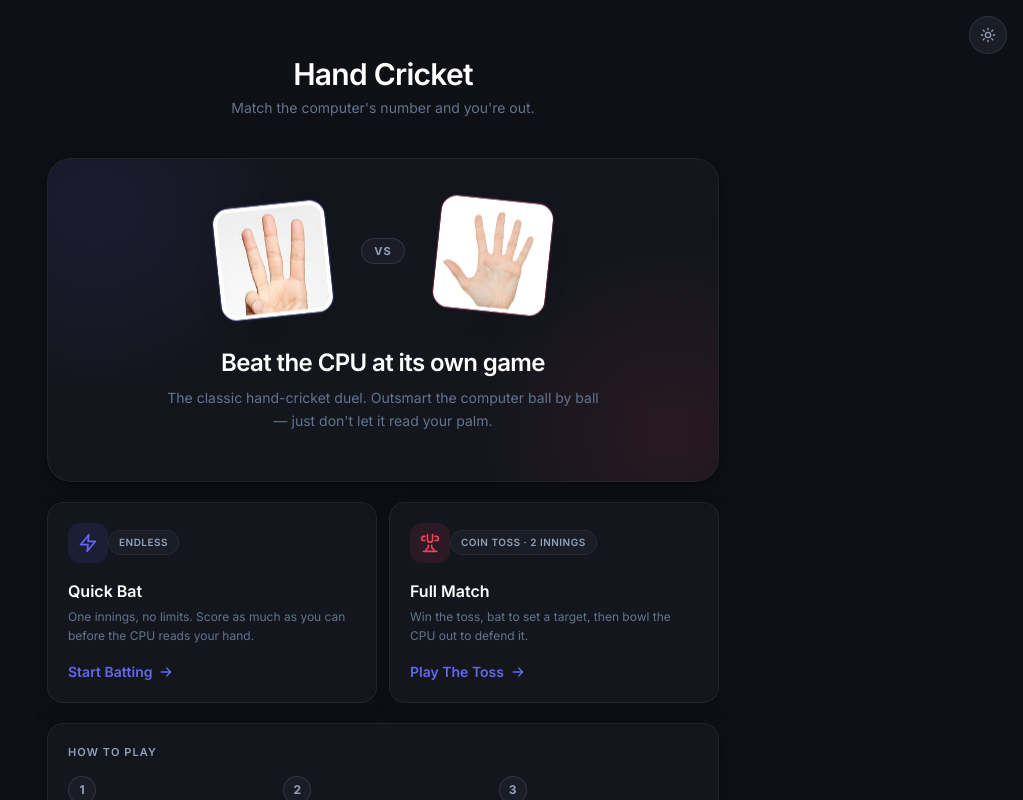
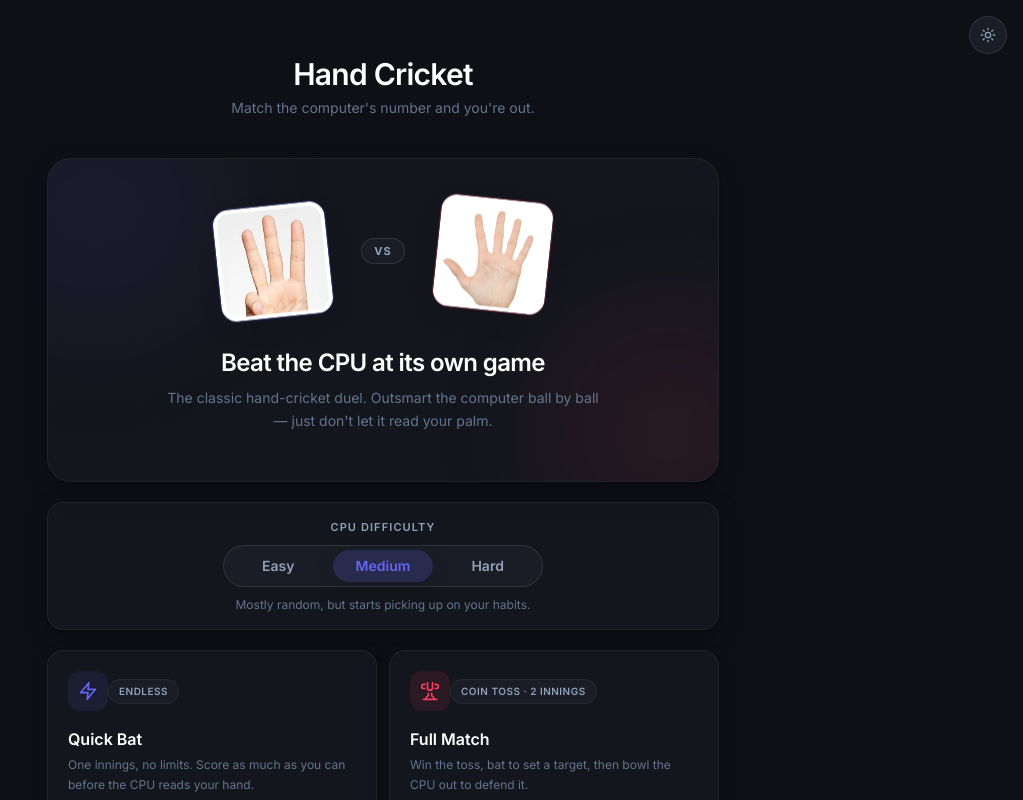
Before and after one commit to AnshBhavsar1654/Hand-Cricket-Game, a Next.js app: page / in a window 1280 px wide. Shown: the top 800 px of the page, without its empty margins (257-1280 px from the left). Built offline with nearby package versions, Linux system fonts and the light colour scheme.

Commit message:
added modes

```diff
--- a/components/Game.jsx
+++ b/components/Game.jsx
@@ -9,7 +9,8 @@ import MenuScreen from "@/components/MenuScreen";
 import NumberPad from "@/components/NumberPad";
 import ResultOverlay from "@/components/ResultOverlay";
 import Toss from "@/components/Toss";
-import { IMAGE_MAP, getComputerChoice } from "@/lib/images";
+import { IMAGE_MAP } from "@/lib/images";
+import { getCpuChoice, DIFFICULTIES } from "@/lib/cpu";
 
 const initialState = {
   mode: null, // 'quick' | 'match'
@@ -38,6 +39,8 @@ const initialState = {
   tossStage: "call", // call | flipping | choice | done
   tossCoin: null, // null | 'heads' | 'tails'
   tossFlipKey: 0,
+  difficulty: "medium", // easy | medium | hard
+  playerPicks: [], // every number the human has played (CPU pattern memory)
 };
 
 export default function Game() {
@@ -56,9 +59,18 @@ export default function Game() {
   };
 
   useEffect(() => {
-    patch({ bestScore: Number(localStorage.getItem("bestScore") || 0) });
+    const savedDiff = localStorage.getItem("hc-difficulty");
+    patch({
+      bestScore: Number(localStorage.getItem("bestScore") || 0),
+      ...(DIFFICULTIES.includes(savedDiff) ? { difficulty: savedDiff } : {}),
+    });
     return () => clearTimeout(timerRef.current);
   }, []);
+
+  const setDifficulty = (difficulty) => {
+    localStorage.setItem("hc-difficulty", difficulty);
+    patch({ difficulty });
+  };
 
   /* ---------- Flow ---------- */
 
@@ -76,6 +88,7 @@ export default function Game() {
       isAnimating: false,
       shaking: false,
       result: null,
+      playerPicks: [],
       lastBall: { text: "\u2013", cls: "text-slate-400" },
       msg: "Choose a game mode to get started.",
       subtitle: "Pick a mode to start playing.",
@@ -144,7 +157,7 @@ export default function Game() {
     if (mode === "match") {
       startToss();
     } else {
-      patch({ mode, innings: 1 });
+      patch({ mode, innings: 1, playerPicks: [] });
       beginInnings("bat");
     }
   };
@@ -164,6 +177,7 @@ export default function Game() {
       result: null,
       isAnimating: false,
       shaking: false,
+      playerPicks: [],
       lastBall: { text: "\u2013", cls: "text-slate-400" },
       tossStage: "call",
       tossCoin: null,
@@ -232,7 +246,8 @@ export default function Game() {
         msg: `Out! You scored ${s.score}. Pick a number to start again.`,
       });
       later(() => {
-        patch({ shaking: false });
+        /* fresh CPU memory for each Quick Bat run */
+        patch({ shaking: false, playerPicks: [] });
         beginInnings("bat");
       }, 2200);
       return;
@@ -406,7 +421,7 @@ export default function Game() {
     const s = ref.current;
     if (s.phase !== "playing" || s.isAnimating) return;
 
-    const cpuChoice = getComputerChoice();
+    const cpuChoice = getCpuChoice(s.playerPicks, s.difficulty);
 
     patch({
       isAnimating: true,
@@ -415,6 +430,7 @@ export default function Game() {
       cpuHandValue: 0,
       playerNumShown: "?",
       cpuNumShown: "?",
+      playerPicks: [...s.playerPicks, userChoice],
       msg: "Hands up\u2026",
     });
 
@@ -503,7 +519,12 @@ export default function Game() {
 
       <main className="w-full max-w-2xl flex flex-col gap-5">
         {state.phase === "menu" ? (
-          <MenuScreen bestScore={state.bestScore} onStart={startGame} />
+          <MenuScreen
+            bestScore={state.bestScore}
+            difficulty={state.difficulty}
+            onDifficultyChange={setDifficulty}
+            onStart={startGame}
+          />
         ) : (
           <>
             <StatsBar stats={stats} />
--- a/components/MenuScreen.jsx
+++ b/components/MenuScreen.jsx
@@ -1,6 +1,7 @@
 "use client";
 
 import { IMAGE_MAP } from "@/lib/images";
+import { DIFFICULTIES, DIFFICULTY_INFO } from "@/lib/cpu";
 
 function ZapIcon() {
   return (
@@ -47,7 +48,7 @@ const STEPS = [
   { n: "3", title: "Match means out", desc: "Equal numbers and you're out. Otherwise, your runs add up." },
 ];
 
-export default function MenuScreen({ bestScore, onStart }) {
+export default function MenuScreen({ bestScore, difficulty, onDifficultyChange, onStart }) {
   return (
     <>
       {/* Hero */}
@@ -102,6 +103,37 @@ export default function MenuScreen({ bestScore, onStart }) {
         )}
       </section>
 
+      {/* Difficulty selector */}
+      <section
+        aria-label="CPU difficulty"
+        className="flex flex-col items-center gap-2.5 rounded-2xl bg-white border border-slate-200 shadow-card px-5 py-4 transition-colors duration-300 dark:bg-ink-900 dark:border-white/[0.06] dark:shadow-card-dark"
+      >
+        <div className="text-[11px] font-semibold uppercase tracking-widest text-slate-400">
+          CPU Difficulty
+        </div>
+        <div className="grid grid-cols-3 gap-1 rounded-full bg-slate-100 border border-slate-200 p-1 w-full max-w-xs dark:bg-ink-800 dark:border-white/10">
+          {DIFFICULTIES.map((d) => {
+            const active = difficulty === d;
+            return (
+              <button
+                key={d}
+                type="button"
+                onClick={() => onDifficultyChange(d)}
+                aria-pressed={active}
+                className={`py-1.5 rounded-full text-sm font-semibold capitalize cursor-pointer transition-all duration-200 focus-visible:outline-none focus-visible:ring-2 focus-visible:ring-you/50 active:scale-95 ${
+                  active
+                    ? "bg-white text-you shadow-card dark:bg-you/20 dark:text-you-soft"
+                    : "text-slate-500 hover:text-slate-800 dark:text-slate-400 dark:hover:text-white"
+                }`}
+              >
+                {DIFFICULTY_INFO[d].label}
+              </button>
+            );
+          })}
+        </div>
+        <p className="text-xs text-slate-500">{DIFFICULTY_INFO[difficulty].desc}</p>
+      </section>
+
       {/* Modes */}
       <section aria-label="Choose a game mode" className="grid grid-cols-1 sm:grid-cols-2 gap-3">
         {MODES.map((m) => (
--- /dev/null
+++ b/lib/cpu.js
@@ -0,0 +1,63 @@
+/**
+ * CPU bowling brain with three difficulty levels.
+ *
+ * The CPU tries to "read" the batter by guessing which number they will play.
+ * Guessing correctly gets the batter out.
+ *
+ * - easy:   plays completely at random
+ * - medium: mostly random, but occasionally leans on your habits
+ * - hard:   frequency analysis + recency bias, and sometimes locks
+ *           outright onto your favourite number
+ */
+
+const rand7 = () => Math.floor(Math.random() * 7);
+
+const weightedPick = (weights) => {
+  const total = weights.reduce((a, b) => a + b, 0);
+  let r = Math.random() * total;
+  for (let i = 0; i < weights.length; i++) {
+    r -= weights[i];
+    if (r < 0) return i;
+  }
+  return 6;
+};
+
+/**
+ * @param {number[]} playerPicks - every number the human has played this game
+ * @param {"easy"|"medium"|"hard"} difficulty
+ * @returns {number} the CPU's pick (0-6)
+ */
+export const getCpuChoice = (playerPicks, difficulty) => {
+  if (difficulty === "easy" || playerPicks.length === 0) return rand7();
+
+  /* Frequency of every number played so far */
+  const counts = new Array(7).fill(0);
+  playerPicks.forEach((v) => counts[v]++);
+
+  if (difficulty === "medium") {
+    /* 55% pure guess, 45% mildly pattern-aware */
+    if (Math.random() < 0.55) return rand7();
+    return weightedPick(counts.map((c) => c + 2));
+  }
+
+  /* Hard: strong pattern prediction */
+  const recent = playerPicks.slice(-5);
+  const recentCounts = new Array(7).fill(0);
+  recent.forEach((v) => recentCounts[v]++);
+
+  const weights = counts.map((c, i) => Math.pow(c + 1, 1.5) + recentCounts[i] * 4);
+
+  /* Sometimes commit outright to your most-used number */
+  if (playerPicks.length >= 6 && Math.random() < 0.25) {
+    return weights.indexOf(Math.max(...weights));
+  }
+  return weightedPick(weights);
+};
+
+export const DIFFICULTIES = ["easy", "medium", "hard"];
+
+export const DIFFICULTY_INFO = {
+  easy: { label: "Easy", desc: "Plays completely at random." },
+  medium: { label: "Medium", desc: "Mostly random, but starts picking up on your habits." },
+  hard: { label: "Hard", desc: "Studies your patterns and hunts your favourite numbers." },
+};
--- a/lib/images.js
+++ b/lib/images.js
@@ -14,5 +14,3 @@ if (typeof window !== "undefined") {
     new Image().src = src;
   });
 }
-
-export const getComputerChoice = () => Math.floor(Math.random() * 7);
```
Also changed, not shown: 1 other file (tests, documents, lock files or other folders).
